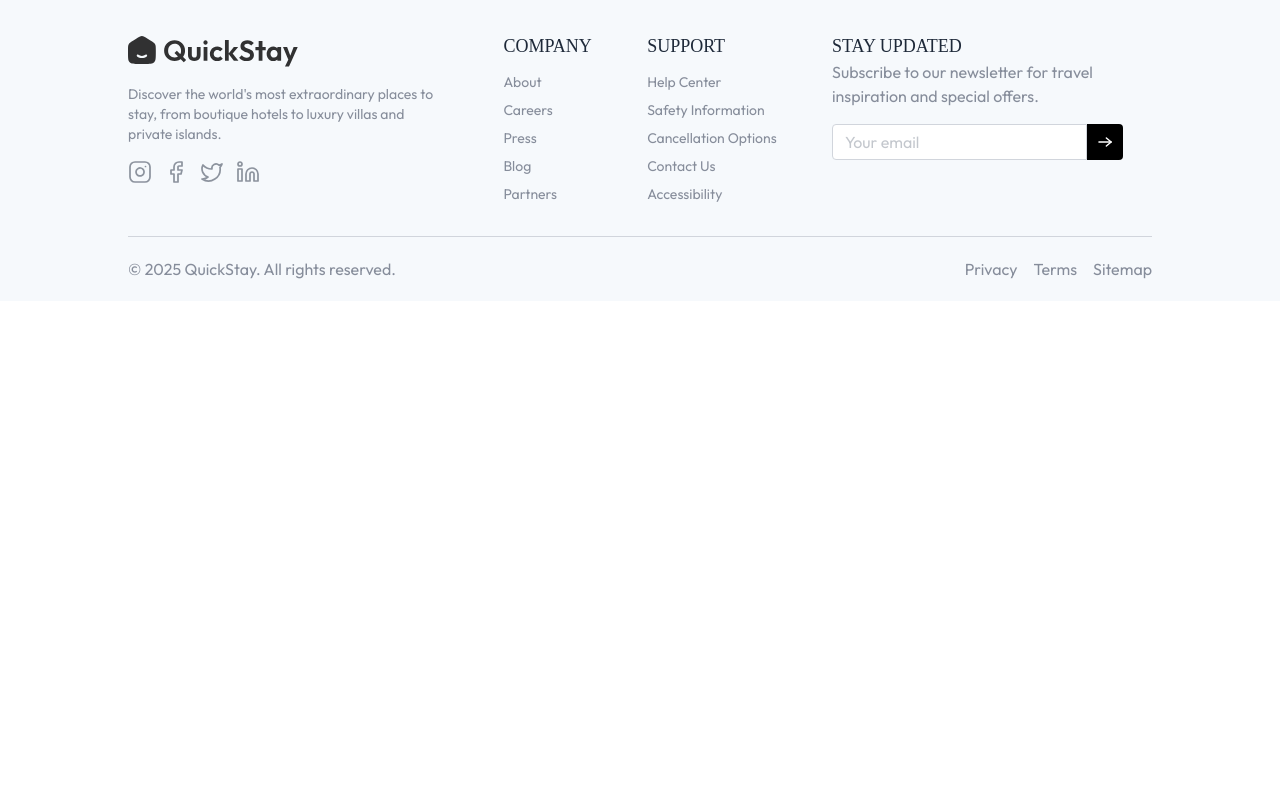
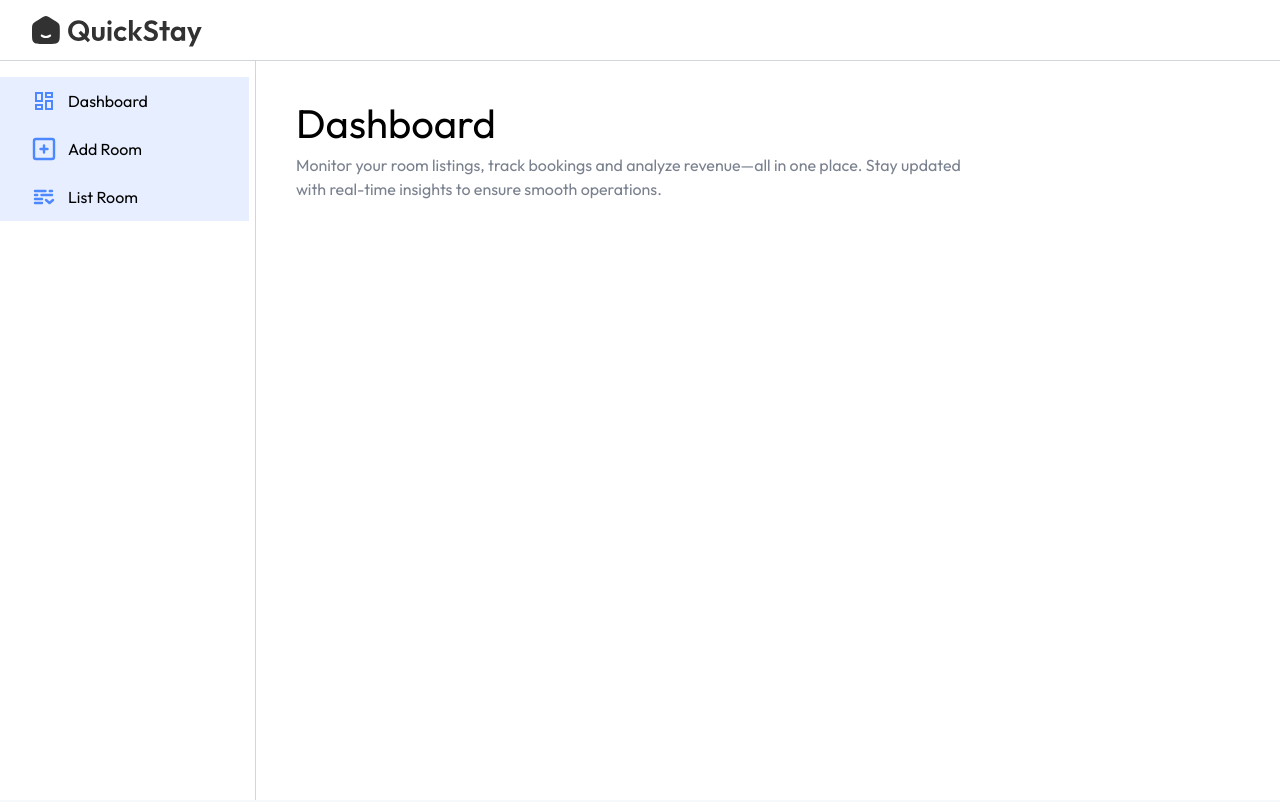
Before and after one commit to QiaozhiTo/vite-hotel-booking, a React (Vite) app in the folder client/: page /owner in a window 1280 px wide. Shown: the top 802 px of the page. Built offline with nearby package versions, Linux system fonts and the light colour scheme; a web font is replaced by a local one.

Commit message:
owner-dashboard

```diff
--- a/client/src/App.jsx
+++ b/client/src/App.jsx
@@ -7,6 +7,11 @@
 import AllRooms from './pages/AllRooms';
 import RoomDetails from './pages/RoomDetails';
 import MyBookings from './pages/MyBookings';
+import HotelReg from './components/HotelReg';
+import Layout from './pages/hotelOwner/Layout';
+import Dashboard from './pages/hotelOwner/Dashboard';
+import AddRoom from './pages/hotelOwner/AddRoom';
+import ListRoom from './pages/hotelOwner/ListRoom';
 
 const App = () => {
 
@@ -17,6 +22,8 @@
     <div>
       {/* not owner dashboard to show Navbar, else not showing up Navbar */}
       {!isOwnerPath && <Navbar />}
+      {/* for now we make it false to keep it hidden  */}
+      {false && <HotelReg/>}
       <div className='min-h-[70vh'>
         <Routes>
           <Route path='/' element = {<Home/>}></Route>
@@ -24,8 +31,13 @@
           <Route path='/rooms/:id' element = {<RoomDetails/>}></Route>
 
           <Route path='/my-bookings' element = {<MyBookings/>}></Route>
+          <Route path ='/owner' element={<Layout/>}>
+            <Route index element={<Dashboard/>}></Route>
+            <Route path="add-room" element={<AddRoom/>}></Route>
+            <Route path="list-room" element={<ListRoom/>}></Route>
 
 
+          </Route>
         </Routes>
 
       </div>
--- /dev/null
+++ b/client/src/components/HotelReg.jsx
@@ -0,0 +1,55 @@
+import React from 'react'
+import { assets, cities } from '../assets/assets'
+
+const HotelReg = () => {
+  return (
+    <div className='fixed top-0 bottom-0 left-0 right-0 z-100 flex items-center justify-center bg-black/70'>
+        <form className='flex bg-white rounded-xl max-w-4xl max-md:mx-2'>
+            <img src={assets.regImage} alt="res-image" className='w-1/2 rounded-xl hidden md:block'></img>
+            <div>
+                <img src={assets.closeIcon} alt='close-icon' className ='absolute top-4 right-4 h-4 w-4 cursor-pointer'></img>
+                <p className='text-2xl font-semibold mt-6'>Register Your Hotel</p>
+                {/* hotel name */}
+                {/* Hotel Name */}
+                <div className='w-full mt-4'>
+                    <label htmlFor="name" className="font-medium text-gray-500">
+                        Hotel Name
+                    </label>
+                    <input id='name' type="text" placeholder="Type here" className="border border-gray-200 rounded w-full px-3 py-2.5 mt-1 outline-indigo-500 font-light" required/>
+                </div>
+                {/* Phone */}
+                <div className='w-full mt-4'>
+                    <label htmlFor="contact" className="font-medium text-gray-500">
+                        Phone
+                    </label>
+                    <input id='contact' type="text" placeholder="Type here" className="border border-gray-200 rounded w-full px-3 py-2.5 mt-1 outline-indigo-500 font-light" required/>
+                </div>
+                {/* Address */}
+                <div className='w-full mt-4'>
+                    <label htmlFor="address" className="font-medium text-gray-500">
+                        Address
+                    </label>
+                    <input id='address' type="text" placeholder="Type here" className="border border-gray-200 rounded w-full px-3 py-2.5 mt-1 outline-indigo-500 font-light" required/>
+                </div>
+
+                <div className='w-full mt-4 max-w-60 mr-auto'>
+                    <label htmlFor="city" className="font-medium text-gray-500">City</label>
+                    <select id='city' className='className="border border-gray-200 rounded w-full px-3 py-2.5 mt-1 outline-indigo-500 font-light' required>
+                        <option value="">Select City</option>
+                        {cities.map((city) =>(
+                            <option key={city} value={city}>{city}</option>
+                        ))}
+
+                    </select>
+                </div>
+
+            <button className='bg-indigo-500 hover:bg-indigo-600 transition-all text-white mr-auto px-6 py-2 rounded cursor-pointer mt-6'>Register</button>
+        </div>
+
+        </form>
+
+    </div>
+  )
+}
+
+export default HotelReg
--- /dev/null
+++ b/client/src/components/hotelOwner/Navbar.jsx
@@ -0,0 +1,17 @@
+import React from 'react'
+import { assets } from '../../assets/assets'
+import { UserButton } from '@clerk/clerk-react'
+import { Link } from 'react-router-dom'
+
+const Navbar = () => {
+  return (
+    <div className='flex items-center justify-between px-4 md:px-8 border-b border-gray-300 py-3 bg-white transition-all duration-300'>
+        <Link to='/'>
+        <img src={assets.logo} alt='logo' className='h-9 invert opacity-80'></img>
+        </Link>
+        <UserButton className='cl-rootBox cl-userButton-root 🔒️ cl-internal-friqq'></UserButton>
+    </div>
+  )
+}
+
+export default Navbar
--- /dev/null
+++ b/client/src/components/hotelOwner/Sidebar.jsx
@@ -0,0 +1,27 @@
+import React from 'react'
+import { assets } from '../../assets/assets'
+import { NavLink } from 'react-router-dom'
+
+const Sidebar = () => {
+    const sideBarLinks = [
+        {name:"Dashboard", path: "/owner", icon: assets.dashboardIcon},
+        {name:"Add Room", path: "/owner/add-room", icon: assets.addIcon},
+        {name:"List Room", path: "/owner/list-room", icon: assets.listIcon}
+
+    ]
+  return (
+    <div className='md:w-64 w-16 border-r h-full text-base border-gray-300 pt-4 flex flex-col transition-all duration-300'>
+        {sideBarLinks.map((item,index) => (
+            <NavLink to={item.path} key={index} end='/owner'
+             className={({isActive})=> `flex items-center py-3 px-4 md:px-8 gap-3 ${isActive} ? 'flex items-center py-3 px-4 md:px-8 gap-3 border-r-4 md:border-r-[6px] bg-blue-600/10 border-blue-600 text-blue-600' : 'hover:bg-gray-100/90 border-white text-gray-700'} `}>
+                <img src={item.icon} alt={item.name} className='min-h-6 min-w-6'></img>
+                <p className='md:block hidden text-center'>{item.name}</p>
+            </NavLink>
+
+
+        ))}
+    </div>
+  )
+}
+
+export default Sidebar
--- /dev/null
+++ b/client/src/pages/hotelOwner/AddRoom.jsx
@@ -0,0 +1,12 @@
+import React from 'react'
+import Title from '../../components/Title'
+const AddRoom = () => {
+  return (
+    <div>
+        <Title align ='left' font ='outfit' title='Add Room' subTitle='Fill in the details carefully and accurate room details, pricing, and amenities, to enhance the user booking experience.'></Title>
+
+    </div>
+  )
+}
+
+export default AddRoom
--- /dev/null
+++ b/client/src/pages/hotelOwner/Dashboard.jsx
@@ -0,0 +1,12 @@
+import React from 'react'
+import Title from '../../components/Title'
+
+const Dashboard = () => {
+  return (
+    <div>
+        <Title align ='left' font ='outfit' title='Dashboard' subTitle='Monitor your room listings, track bookings and analyze revenue—all in one place. Stay updated with real-time insights to ensure smooth operations.'></Title>
+    </div>
+  )
+}
+
+export default Dashboard
--- /dev/null
+++ b/client/src/pages/hotelOwner/Layout.jsx
@@ -0,0 +1,22 @@
+import React from 'react'
+import Navbar from '../../components/hotelOwner/Navbar'
+import Sidebar from '../../components/hotelOwner/Sidebar'
+import { Outlet } from 'react-router-dom'
+
+const Layout = () => {
+  return (
+    <div className='flex flex-col h-screen'>
+        <Navbar></Navbar>
+
+        <div className='flex h-full'>
+            <Sidebar></Sidebar>
+            <div className='flex-1 p-4 pt-10 md:px-10 h-full'>
+                <Outlet/>
+            </div>
+        </div>
+
+    </div>
+  )
+}
+
+export default Layout
--- /dev/null
+++ b/client/src/pages/hotelOwner/ListRoom.jsx
@@ -0,0 +1,14 @@
+import React from 'react'
+import Title from '../../components/Title'
+
+const ListRoom = () => {
+  return (
+    <div>
+        <Title align='left' font='outfit' title="Listing Room" subTitle = 'View, edit, or manage all listed rooms. Keep the information up-to-date to provide the best experience for users.
+
+'></Title>
+    </div>
+  )
+}
+
+export default ListRoom
```
